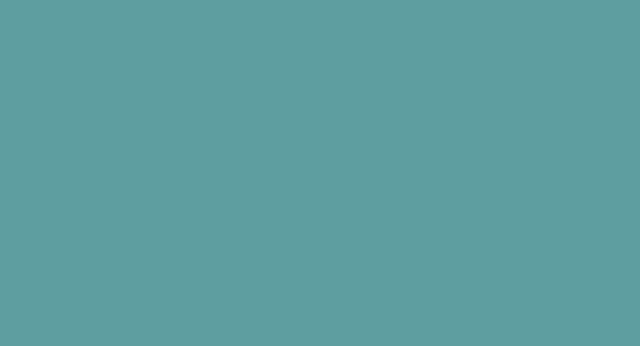
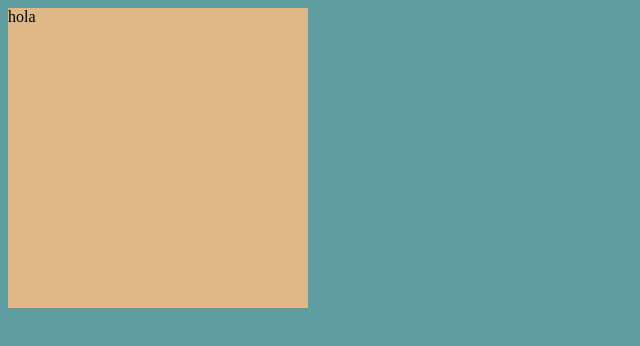
Before and after one commit to JoelR19/Prueba, a plain HTML site: page index.html in a window 1280 px wide. Shown: the whole page, without its empty margins (0-640 px from the left). Drawn offline with Linux system fonts and the light colour scheme.

Commit message:
cambie no se

```diff
--- a/index.html
+++ b/index.html
@@ -4,9 +4,10 @@
     <meta charset="UTF-8">
     <meta name="viewport" content="width=device-width, initial-scale=1.0">
     <title>Git Cola</title>
-    <link rel="stylesheet" href="/styles.css">
+    <link rel="stylesheet" href="./styles.css">
 </head>
 <body>
-
+    <div>hola
+    </div>
 </body>
 </html>
--- a/styles.css
+++ b/styles.css
@@ -1,3 +1,9 @@
 body{
     background-color: cadetblue;
 }
+
+div{
+    width: 300px;
+    height: 300px;
+    background-color: burlywood;
+}
```
